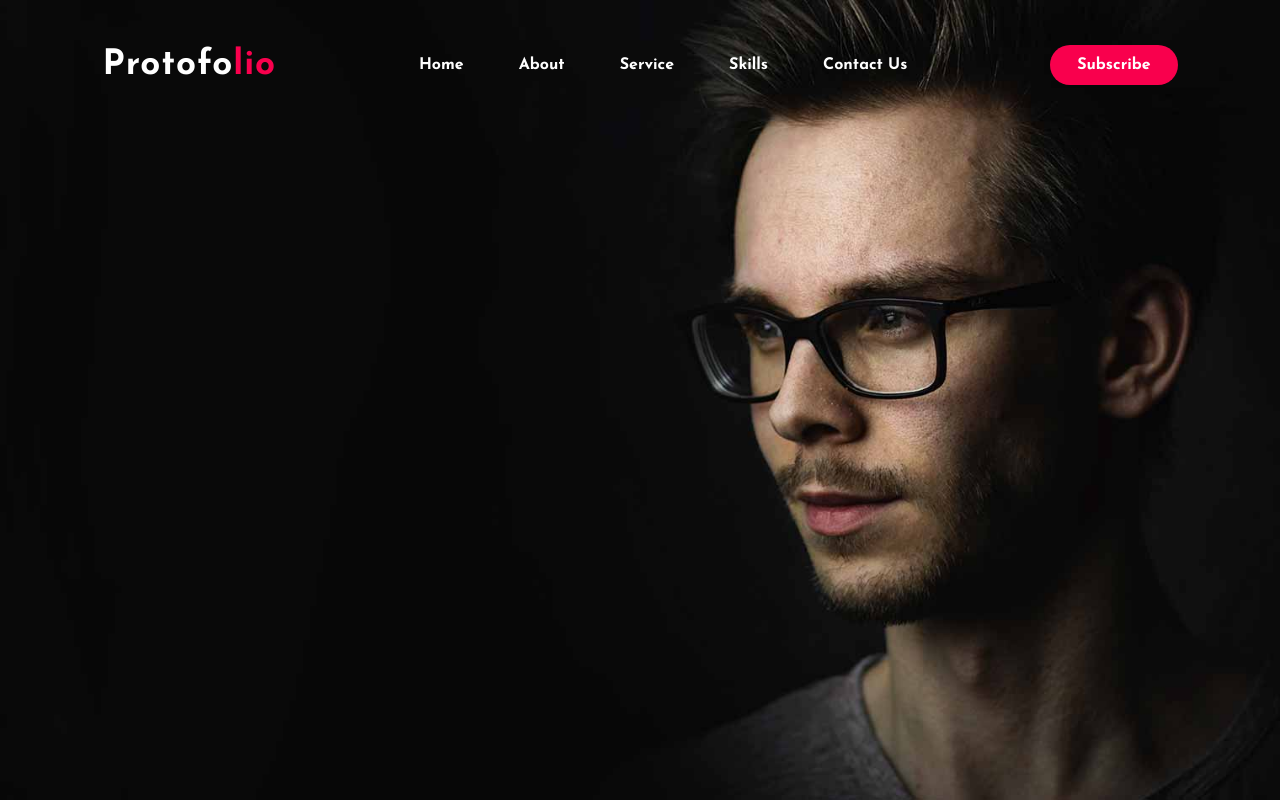
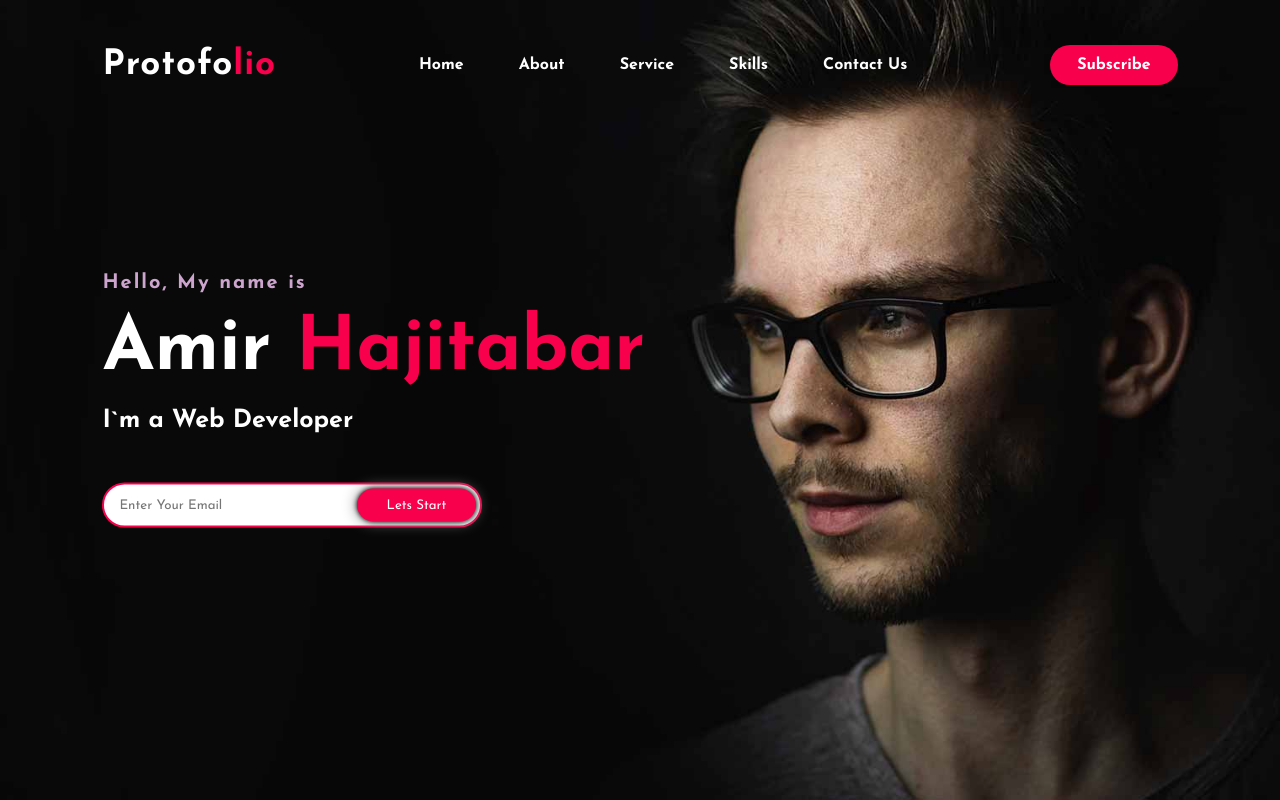
Before and after one commit to amirhajif/Personal_Portfolio, a PHP site: page /Pages/index.html in a window 1280 px wide. Run offline with PHP 8.4, Linux system fonts and the light colour scheme; some libraries are stand-ins or nearby versions.

Commit message:
complete Hero section

```diff
--- a/Pages/index.html
+++ b/Pages/index.html
@@ -35,6 +35,23 @@
         </ul>
         <a href="#" class="btn">Subscribe</a>
       </nav>
+
+      <div class="content">
+        <h4>Hello, My name is</h4>
+        <h1>Amir <span>Hajitabar</span></h1>
+        <h3>I`m a Web Developer</h3>
+        <div class="newslatter">
+          <form>
+            <input
+              type="email"
+              name="email"
+              id="mail"
+              placeholder="Enter Your Email"
+            />
+            <input type="submit" value="Lets Start" name="submit" />
+          </form>
+        </div>
+      </div>
     </div>
   </body>
 </html>
--- a/Styles/style.css
+++ b/Styles/style.css
@@ -63,3 +63,58 @@ nav ul li a:hover{
 .btn:hover{
     transform: scale(1.2);
 }
+.content{
+    position: absolute;
+    top: 50%;
+    left: 8%;
+    transform: translateY(-50%);
+}
+h1{
+    color: white;
+    font-size: 75px;
+    margin:20px 0px 20px;
+}
+h3{
+    color: white;
+    font-size: 25px;
+    margin-bottom: 50px;
+}
+
+h4{
+    color: #fcfc;
+    letter-spacing: 2px;
+    font-size: 20px;
+}
+.newslatter form{
+    width: 380px;
+    max-width: 100%;
+    position: relative;
+}
+
+.newslatter form input:first-child{
+    display: inline-block;
+    width: 100%;
+    padding: 14px 130px 14px 15px;
+    border: 2px solid #f9004d;
+    outline: none;
+    border-radius:30px  ;
+}
+
+.newslatter form input:last-child{
+     position: absolute;
+     top: 6px;
+     right: 6px;
+
+     display: inline-block;
+     padding: 10px 30px;
+
+     outline: none;
+     border: none;
+     border-radius: 30px;
+
+     background-color: #f9004d;
+     color: white;
+
+     box-shadow: 0px 0px 5px #000,0px 0px 15px #858585;
+
+}
```
